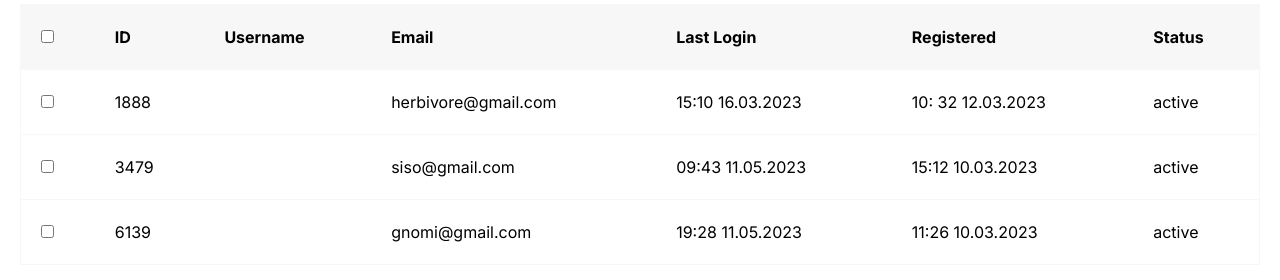
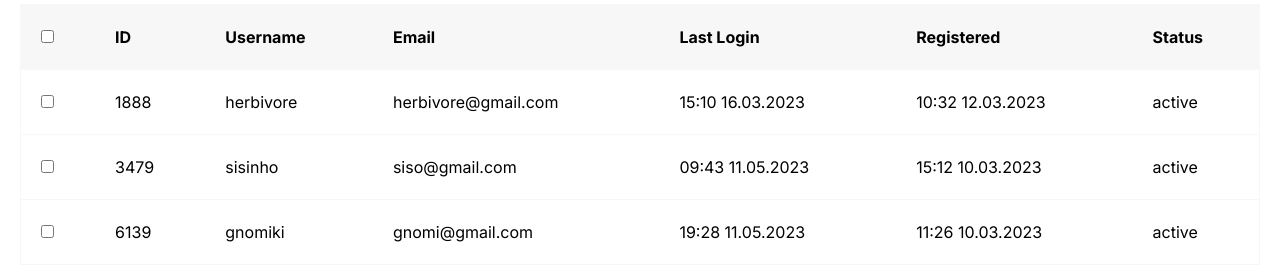
Before and after one commit to jalagania/auth-project, a React (Create React App) app: page / in a window 1280 px wide. Both pictures are taken after typing "Sample", "name@example.com", "Sample123" into the empty fields and a click on the button "REGISTER". Shown: the part 366-646 px from the top of the page. Built offline with nearby package versions, Linux system fonts and the light colour scheme.

Commit message:
fixed a small bug

```diff
--- a/src/AdminPanel.js
+++ b/src/AdminPanel.js
@@ -108,7 +108,7 @@ function AdminPanel() {
                     />
                   </td>
                   <td>{user.id}</td>
-                  <td>{user.userName}</td>
+                  <td>{user.username}</td>
                   <td>{user.email}</td>
                   <td>{user.lastLogin}</td>
                   <td>{user.registered}</td>
--- a/src/data.js
+++ b/src/data.js
@@ -5,7 +5,7 @@ export const data = [
     username: "herbivore",
     email: "herbivore@gmail.com",
     lastLogin: "15:10 16.03.2023",
-    registered: "10: 32 12.03.2023",
+    registered: "10:32 12.03.2023",
     blocked: false,
   },
   {
```
